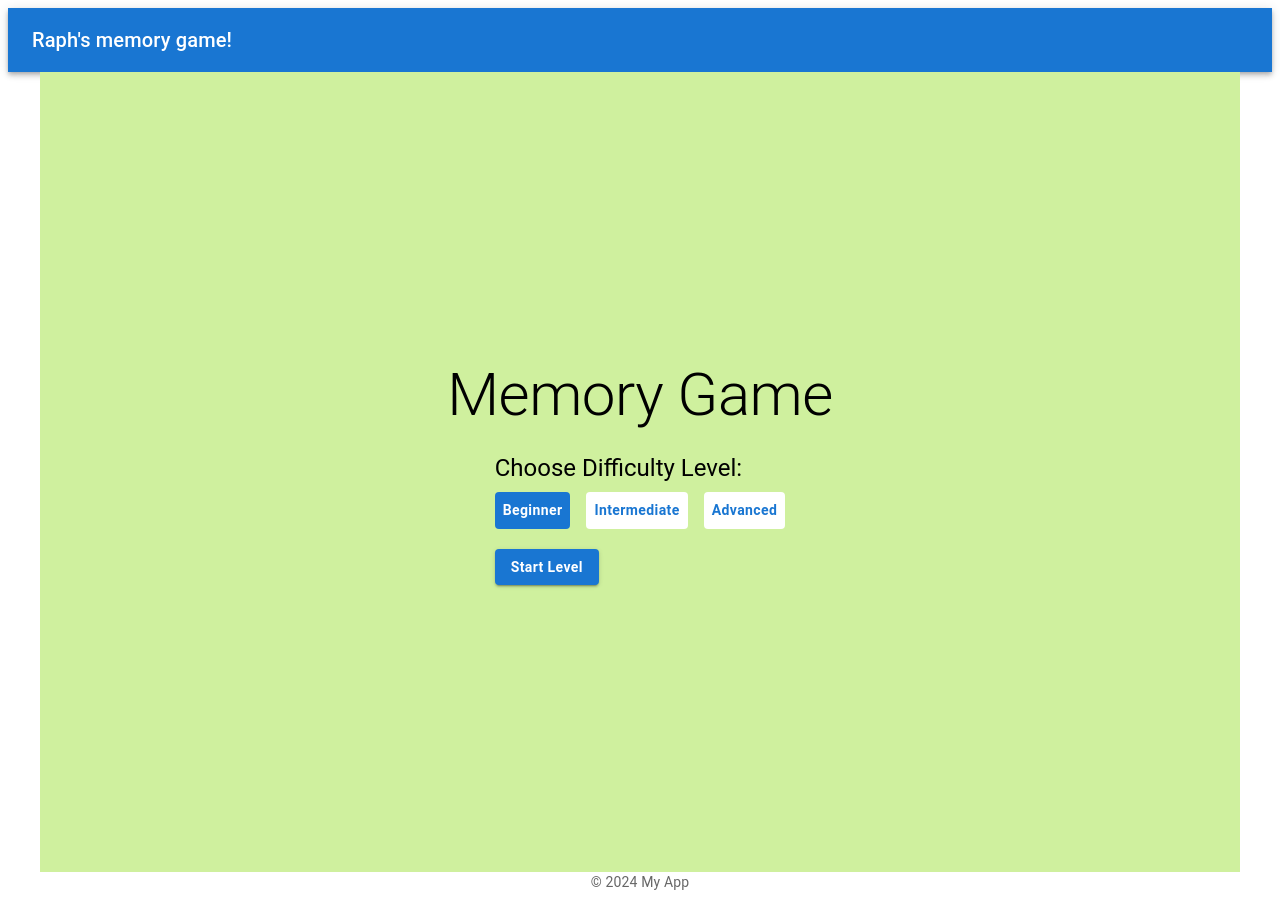
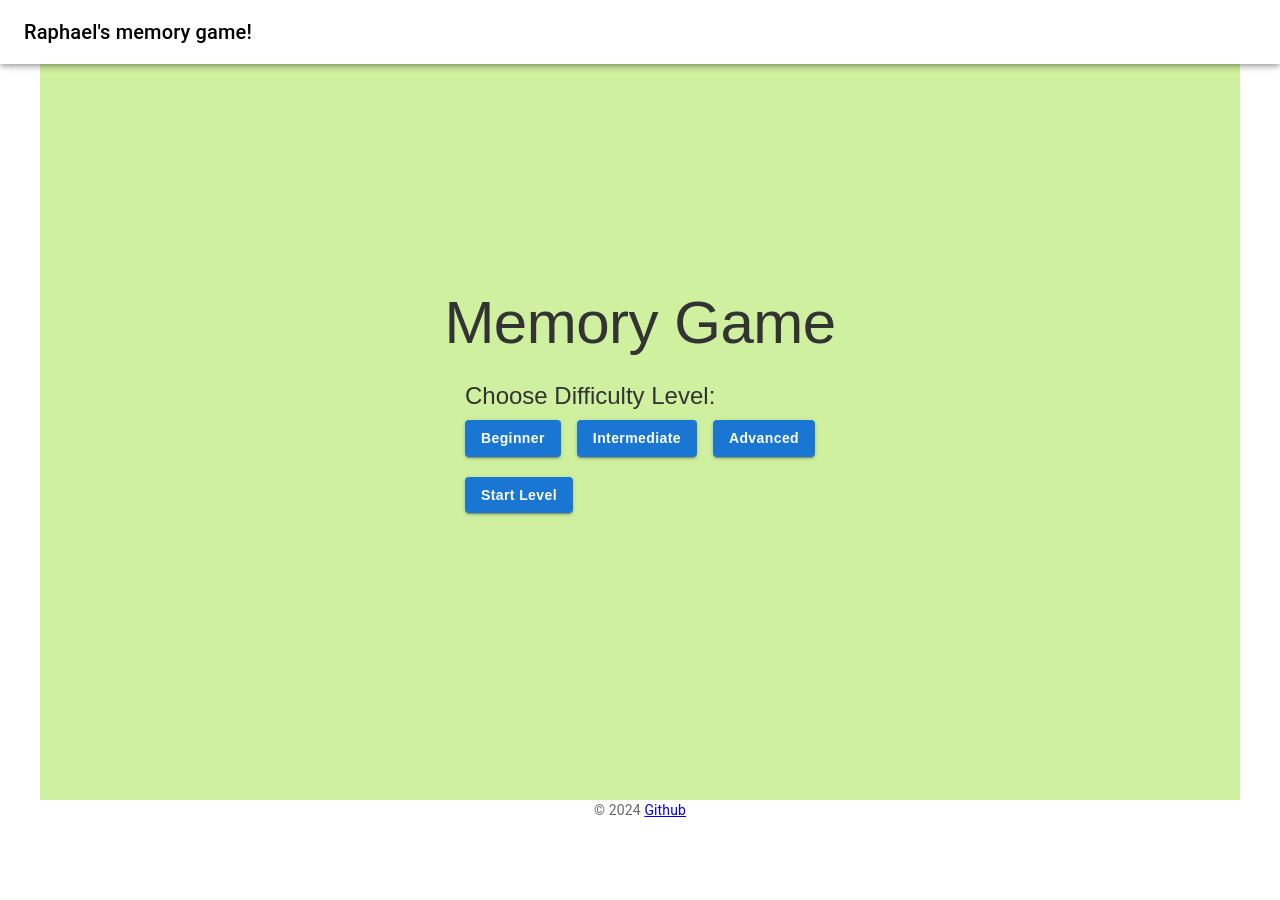
Before and after one commit to RaphDou/nextjs-memory-game, a Next.js app: page / in a window 1280 px wide. Both pictures are taken after a click on the button "Beginner". After the commit the page ends 820 px from the top, so only its background shows below. Built offline with nearby package versions, Linux system fonts and the light colour scheme.

Commit message:
added components for better readability
added gameControl.tsx , gameStats and card.tsx

```diff
--- a/components/appbar/appbar.tsx
+++ b/components/appbar/appbar.tsx
@@ -3,9 +3,9 @@ import { AppBar, Toolbar, Typography } from '@mui/material';
 
 const MyAppBar: React.FC = () => {
   return (
-    <AppBar position="static">
-      <Toolbar>
-        <Typography variant="h6">Raph's memory game!</Typography>
+    <AppBar position="fixed" style={{ backgroundColor: '#111', zIndex: 9999 }}>
+      <Toolbar style={{ backgroundColor: '#ffffff' }}>
+        <Typography variant="h6" style={{ color: '#000000' }}>Raphael's memory game!</Typography>
       </Toolbar>
     </AppBar>
   );
--- /dev/null
+++ b/components/card/card.tsx
@@ -0,0 +1,34 @@
+// Card.tsx
+import React from 'react';
+import { Card as MuiCard, CardContent, Typography } from '@mui/material';
+import { styled } from '@mui/system';
+
+const Card = styled(MuiCard)({
+  cursor: 'pointer',
+});
+
+interface Props {
+  value: number;
+  isRevealed: boolean;
+  isClickable: boolean;
+  onClick: () => void;
+}
+
+const CardComponent: React.FC<Props> = ({ value, isRevealed, isClickable, onClick }) => (
+  <Card
+    onClick={isClickable ? onClick : undefined}
+    style={{
+      backgroundColor: isRevealed ? '#FFF' : '#3f51b5',
+      pointerEvents: isClickable ? 'auto' : 'none',
+      boxShadow: isRevealed ? '0 0 10px rgba(0, 0, 0, 0.5)' : 'none',
+    }}
+  >
+    <CardContent>
+      <Typography variant="h3" align="center" style={{ color: isRevealed ? '#3f51b5' : '#FFF' }}>
+        {isRevealed ? value : '?'}
+      </Typography>
+    </CardContent>
+  </Card>
+);
+
+export default CardComponent;
--- a/components/footer/footer.tsx
+++ b/components/footer/footer.tsx
@@ -5,7 +5,10 @@ const MyFooter: React.FC = () => {
   return (
     <footer>
       <Typography variant="body2" align="center" color="textSecondary">
-        © {new Date().getFullYear()} My App
+        © {new Date().getFullYear()}{' '}
+        <a href="https://github.com/RaphDou/nextjs-memory-game" target="_blank" rel="noopener noreferrer">
+          Github
+        </a>
       </Typography>
     </footer>
   );
--- /dev/null
+++ b/components/gameControls/gameControls.tsx
@@ -0,0 +1,42 @@
+// GameControls.tsx
+import React from 'react';
+import { Button, Box } from '@mui/material';
+import { ArrowBack } from '@mui/icons-material';
+
+interface Props {
+  onReplay: () => void;
+  onBackToMenu: () => void;
+}
+
+const GameControls: React.FC<Props> = ({ onReplay, onBackToMenu }) => (
+  <Box mt={2}>
+    <Button
+      variant="contained"
+      color="primary"
+      onClick={onReplay}
+      sx={{
+        fontWeight: 'bold',
+        textTransform: 'none',
+        fontFamily: 'Arial, sans-serif',
+      }}
+    >
+      Replay Level
+    </Button>
+    <Button
+      variant="contained"
+      color="primary"
+      onClick={onBackToMenu}
+      sx={{
+        fontWeight: 'bold',
+        textTransform: 'none',
+        marginLeft: '10px',
+        fontFamily: 'Arial, sans-serif',
+      }}
+    >
+      <ArrowBack />
+      Back to Menu
+    </Button>
+  </Box>
+);
+
+export default GameControls;
--- /dev/null
+++ b/components/gameStats/gameStats.tsx
@@ -0,0 +1,30 @@
+// GameStats.tsx
+import React from 'react';
+import { Typography, Box } from '@mui/material';
+
+interface Props {
+  totalStars: number;
+  levelStats: { [key: number]: { stars: number } };
+}
+
+const GameStats: React.FC<Props> = ({ totalStars, levelStats }) => (
+  <Box mt={4}>
+    <Typography variant="h4" align="center" gutterBottom style={{ fontFamily: 'Arial, sans-serif', color: '#333' }}>
+      Total Stars Earned: {totalStars}
+    </Typography>
+    <Typography variant="h5" align="center" gutterBottom style={{ fontFamily: 'Arial, sans-serif', color: '#333' }}>
+      Level Stats:
+    </Typography>
+    <Box sx={{ display: 'flex', flexDirection: 'column', alignItems: 'center' }}>
+      {Object.keys(levelStats).map((levelIndex) => (
+        <Box key={levelIndex}>
+          <Typography variant="h6" style={{ fontFamily: 'Arial, sans-serif', color: '#333' }}>
+            Level {parseInt(levelIndex) + 1} - Stars: {levelStats[parseInt(levelIndex)].stars}
+          </Typography>
+        </Box>
+      ))}
+    </Box>
+  </Box>
+);
+
+export default GameStats;
--- /dev/null
+++ b/pages/_app.tsx
@@ -0,0 +1,7 @@
+import '../styles/styles.css';
+
+function MyApp({ Component, pageProps }) {
+  return <Component {...pageProps} />;
+}
+
+export default MyApp;
--- a/pages/index.tsx
+++ b/pages/index.tsx
@@ -1,20 +1,23 @@
+import React from 'react';
 import Head from 'next/head';
 import MyAppBar from '../components/appbar/appbar';
 import MyFooter from '../components/footer/footer';
 import Page from './page';
 
-export default function Game() {
+const Index = () => {
   return (
-    <div>
+    <>
       <Head>
         <title>Memory Game</title>
         <link rel="icon" href="/favicon.ico" />
       </Head>
       <MyAppBar />
-      <main>
+      <div style={{ flexGrow: 1 }}>
         <Page />
-      </main>
+      </div>
       <MyFooter />
-    </div>
+    </>
   );
-}
+};
+
+export default Index;
--- a/pages/page.tsx
+++ b/pages/page.tsx
@@ -1,25 +1,13 @@
 import React, { useState, useEffect } from 'react';
 import { useRouter } from 'next/router';
-import {
-  Button,
-  Container,
-  Typography,
-  useTheme,
-  styled,
-  Grid,
-  Card as MuiCard,
-  CardContent,
-  Snackbar,
-  Box,
-  Tooltip,
-} from '@mui/material';
+import { Container, Typography, useTheme, styled, Snackbar, Box, Tooltip, Grid } from '@mui/material';
 import MuiAlert from '@mui/material/Alert';
-import { ArrowBack, Star } from '@mui/icons-material';
+import Card from '../components/card/card';
+import GameControls from '../components/gameControls/gameControls';
+import GameStats from '../components/gameStats/gameStats';
+import { Button } from '@mui/material';
 
-const Card = styled(MuiCard)({
-  cursor: 'pointer',
-});
-
+// Styled components for customizing Material-UI components
 const PageContainer = styled(Container)(({ theme }) => ({
   display: 'flex',
   flexDirection: 'column',
@@ -29,31 +17,7 @@ const PageContainer = styled(Container)(({ theme }) => ({
   background: theme.palette.background.default,
 }));
 
-const StyledButton = styled(Button)<{ selected: boolean }>(({ theme, selected }) => ({
-  fontWeight: 'bold',
-  textTransform: 'none',
-  backgroundColor: selected ? theme.palette.primary.main : '#FFF',
-  color: selected ? '#FFF' : theme.palette.primary.main,
-  '&:hover': {
-    backgroundColor: theme.palette.primary.light,
-  },
-}));
-
-const Timer = styled(Typography)({
-  fontSize: '2rem',
-  margin: '10px',
-});
-
-const BackButton = styled(Button)({
-  fontWeight: 'bold',
-  textTransform: 'none',
-});
-
-const ReplayButton = styled(Button)({
-  fontWeight: 'bold',
-  textTransform: 'none',
-});
-
+// Define levels of the game with their properties
 const levels = [
   {
     name: 'Beginner',
@@ -81,9 +45,12 @@ const levels = [
   },
 ];
 
+// Main component for the memory game page
 const Page: React.FC = () => {
   const router = useRouter();
   const theme = useTheme();
+
+  // State variables for managing game state
   const [selectedLevelIndex, setSelectedLevelIndex] = useState<number | null>(null);
   const [cards, setCards] = useState<number[]>([]);
   const [revealedCards, setRevealedCards] = useState<number[]>([]);
@@ -98,12 +65,14 @@ const Page: React.FC = () => {
   const [totalStars, setTotalStars] = useState<number>(0);
   const [levelStats, setLevelStats] = useState<{ [key: number]: { errors: number; timeTaken: number; stars: number } }>({});
 
+  // Effect to initialize level when selected level index changes
   useEffect(() => {
     if (selectedLevelIndex !== null) {
       initializeLevel();
     }
   }, [selectedLevelIndex]);
 
+  // Initialize level based on selected level index
   const initializeLevel = () => {
     const level = levels[selectedLevelIndex];
     setCards(generateCards(level.pairsCount));
@@ -117,6 +86,7 @@ const Page: React.FC = () => {
     setStarsEarned(0);
   };
 
+  // Generate shuffled pairs of cards for the level
   const generateCards = (pairsCount: number): number[] => {
     const pairs = [];
     for (let i = 1; i <= pairsCount; i++) {
@@ -126,6 +96,7 @@ const Page: React.FC = () => {
     return pairs;
   };
 
+  // Effect to update timer during the game
   useEffect(() => {
     let timer: NodeJS.Timeout;
     if (gameStarted && !gameOver && selectedLevelIndex !== null && matchedPairs !== levels[selectedLevelIndex]?.pairsCount) {
@@ -143,6 +114,7 @@ const Page: React.FC = () => {
     return () => clearInterval(timer);
   }, [gameStarted, gameOver, matchedPairs, selectedLevelIndex]);
 
+  // Handle card click event
   const handleCardClick = (index: number) => {
     if (!gameStarted || revealedCards.length >= 2 || foundPairs.includes(cards[index]) || revealedCards.includes(index)) {
       return;
@@ -174,36 +146,30 @@ const Page: React.FC = () => {
     }
   };
 
+  // Render individual card based on its index
   const renderCard = (index: number) => {
     const isRevealed = revealedCards.includes(index) || matchedPairs === levels[selectedLevelIndex].pairsCount || foundPairs.includes(cards[index]);
-    const value = isRevealed ? cards[index] : '?';
     const isClickable = !isRevealed && revealedCards.length < 2;
 
     return (
       <Grid item xs={3} key={index}>
         <Card
+          value={cards[index]}
+          isRevealed={isRevealed}
+          isClickable={isClickable}
           onClick={() => isClickable && handleCardClick(index)}
-          style={{
-            backgroundColor: isRevealed ? '#FFF' : '#3f51b5',
-            pointerEvents: isClickable ? 'auto' : 'none',
-            boxShadow: isRevealed ? '0 0 10px rgba(0, 0, 0, 0.5)' : 'none',
-          }}
-        >
-          <CardContent>
-            <Typography variant="h3" align="center" style={{ color: isRevealed ? '#3f51b5' : '#FFF' }}>
-              {value}
-            </Typography>
-          </CardContent>
-        </Card>
+        />
       </Grid>
     );
   };
 
+  // Handle start level button click
   const handleStartLevel = () => {
     setShowGame(true);
     setGameStarted(true);
   };
 
+  // Calculate stars earned based on errors count
   const calculateStars = (): number => {
     if (errorsCount <= 2) {
       return 3;
@@ -214,6 +180,7 @@ const Page: React.FC = () => {
     }
   };
 
+  // Update level statistics after completing the level
   const updateLevelStats = (stars: number) => {
     const levelTimeTaken = levels[selectedLevelIndex].timeLimit - timeLeft;
     const levelStatsCopy = { ...levelStats };
@@ -226,6 +193,7 @@ const Page: React.FC = () => {
     console.log(`Level ${selectedLevelIndex + 1} stats - Errors: ${errorsCount}, Time: ${levelTimeTaken} seconds, Stars: ${stars}`);
   };
 
+  // Handle replay level button click
   const handleReplayLevel = () => {
     if (selectedLevelIndex !== null) {
       const level = levels[selectedLevelIndex];
@@ -241,6 +209,7 @@ const Page: React.FC = () => {
     }
   };
 
+  // Handle back to menu button click
   const handleBackToMenu = () => {
     setSelectedLevelIndex(null);
     setShowGame(false);
@@ -248,26 +217,28 @@ const Page: React.FC = () => {
 
   return (
     <PageContainer style={{ background: selectedLevelIndex !== null ? levels[selectedLevelIndex].background : theme.palette.background.default }}>
-      <Typography variant="h2" align="center" gutterBottom>
+      <Typography variant="h2" align="center" gutterBottom style={{ fontFamily: 'Arial, sans-serif', color: '#333' }}>
         Memory Game
       </Typography>
 
       {/* Content before the game starts */}
       {!showGame && (
         <div>
-          <Typography variant="h5" gutterBottom>
+          <Typography variant="h5" gutterBottom style={{ fontFamily: 'Arial, sans-serif', color: '#333' }}>
             Choose Difficulty Level:
           </Typography>
           <Grid container spacing={2} justifyContent="center">
             {levels.map((level, index) => (
               <Grid item key={index}>
                 <Tooltip title={level.description} arrow>
-                  <StyledButton
-                    selected={selectedLevelIndex === index}
+                  <Button
+                    variant="contained"
+                    color="primary"
                     onClick={() => setSelectedLevelIndex(index)}
+                    style={{ fontWeight: 'bold', textTransform: 'none', fontFamily: 'Arial, sans-serif' }}
                   >
                     {level.name}
-                  </StyledButton>
+                  </Button>
                 </Tooltip>
               </Grid>
             ))}
@@ -277,11 +248,7 @@ const Page: React.FC = () => {
               variant="contained"
               color="primary"
               onClick={handleStartLevel}
-              sx={{
-                fontWeight: 'bold',
-                textTransform: 'none',
-                marginTop: '20px',
-              }}
+              sx={{ fontWeight: 'bold', textTransform: 'none', marginTop: '20px', fontFamily: 'Arial, sans-serif' }}
             >
               Start Level
             </Button>
@@ -295,50 +262,27 @@ const Page: React.FC = () => {
           <Grid container spacing={2} justifyContent="center">
             {cards.map((_, index) => renderCard(index))}
           </Grid>
-          <Timer variant="h3">Time Left: {Math.floor(timeLeft / 60)}:{(timeLeft % 60).toString().padStart(2, '0')}</Timer>
+          <Typography variant="h3" style={{ fontFamily: 'Arial, sans-serif', color: '#333' }}>
+            Time Left: {Math.floor(timeLeft / 60)}:{(timeLeft % 60).toString().padStart(2, '0')}
+          </Typography>
         </div>
       )}
 
       {/* After the game ends */}
       {matchedPairs === levels[selectedLevelIndex]?.pairsCount && (
         <Box mt={2}>
-          <Typography variant="h4">
-            Congratulations! You found all pairs in {levels[selectedLevelIndex].timeLimit - timeLeft} seconds with {errorsCount} errors.{' '}
-            <Typography variant="h5">
-              You've earned {starsEarned} stars!
-            </Typography>
+          <Typography variant="h4" style={{ fontFamily: 'Arial, sans-serif', color: '#333' }}>
+            Congratulations! You found all pairs in {levels[selectedLevelIndex].timeLimit - timeLeft} seconds with {errorsCount} errors.
+          </Typography>
+          <Typography variant="h5" style={{ fontFamily: 'Arial, sans-serif', color: '#333' }}>
+            You've earned {starsEarned} stars!
           </Typography>
         </Box>
       )}
 
       {/* Buttons during the game */}
       {gameStarted && (
-        <Box mt={2}>
-          <ReplayButton
-            variant="contained"
-            color="primary"
-            onClick={handleReplayLevel}
-            sx={{
-              fontWeight: 'bold',
-              textTransform: 'none',
-            }}
-          >
-            Replay Level
-          </ReplayButton>
-          <BackButton
-            variant="contained"
-            color="primary"
-            onClick={handleBackToMenu}
-            sx={{
-              fontWeight: 'bold',
-              textTransform: 'none',
-              marginLeft: '10px',
-            }}
-          >
-            <ArrowBack />
-            Back to Menu
-          </BackButton>
-        </Box>
+        <GameControls onReplay={handleReplayLevel} onBackToMenu={handleBackToMenu} />
       )}
 
       {/* Snackbar for game over */}
@@ -350,23 +294,7 @@ const Page: React.FC = () => {
 
       {/* Total stars earned */}
       {totalStars > 0 && (
-        <Box mt={4}>
-          <Typography variant="h4" align="center" gutterBottom>
-            Total Stars Earned: {totalStars}
-          </Typography>
-          <Typography variant="h5" align="center" gutterBottom>
-            Level Stats:
-          </Typography>
-          <Box sx={{ display: 'flex', flexDirection: 'column', alignItems: 'center' }}>
-            {Object.keys(levelStats).map((levelIndex) => (
-              <Box key={levelIndex}>
-                <Typography variant="h6">
-                  Level {parseInt(levelIndex) + 1} - Stars: {levelStats[parseInt(levelIndex)].stars}
-                </Typography>
-              </Box>
-            ))}
-          </Box>
-        </Box>
+        <GameStats totalStars={totalStars} levelStats={levelStats} />
       )}
     </PageContainer>
   );
--- /dev/null
+++ b/styles/styles.css
@@ -0,0 +1,16 @@
+html, body {
+    margin: 0;
+    padding: 0;
+    width: 100%;
+    height: 100%;
+  }
+
+  #__next {
+    display: flex;
+    flex-direction: column;
+    min-height: 100vh;
+  }
+
+  main {
+    flex-grow: 1;
+  }
```
Also changed, not shown: 1 other file (tests, documents, lock files or other folders).
